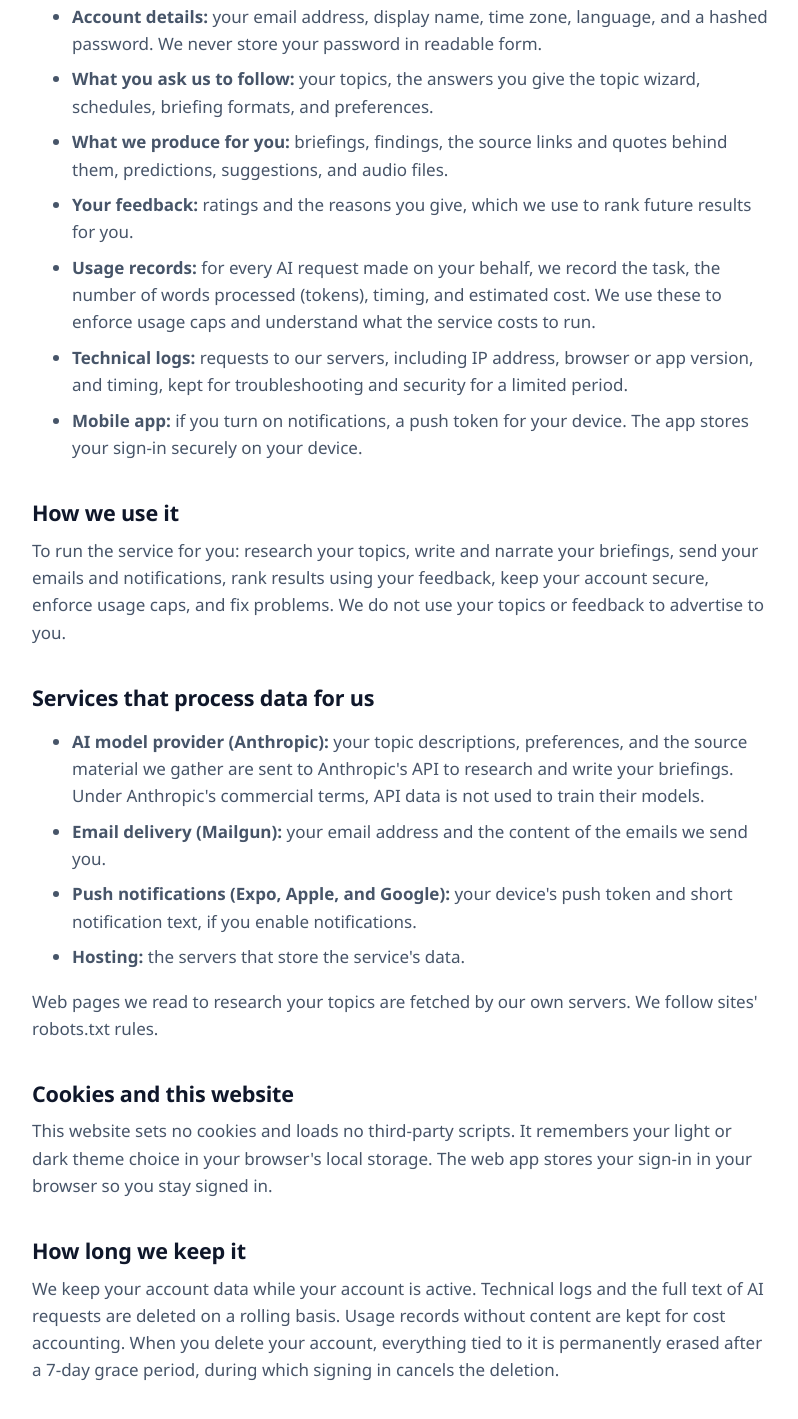
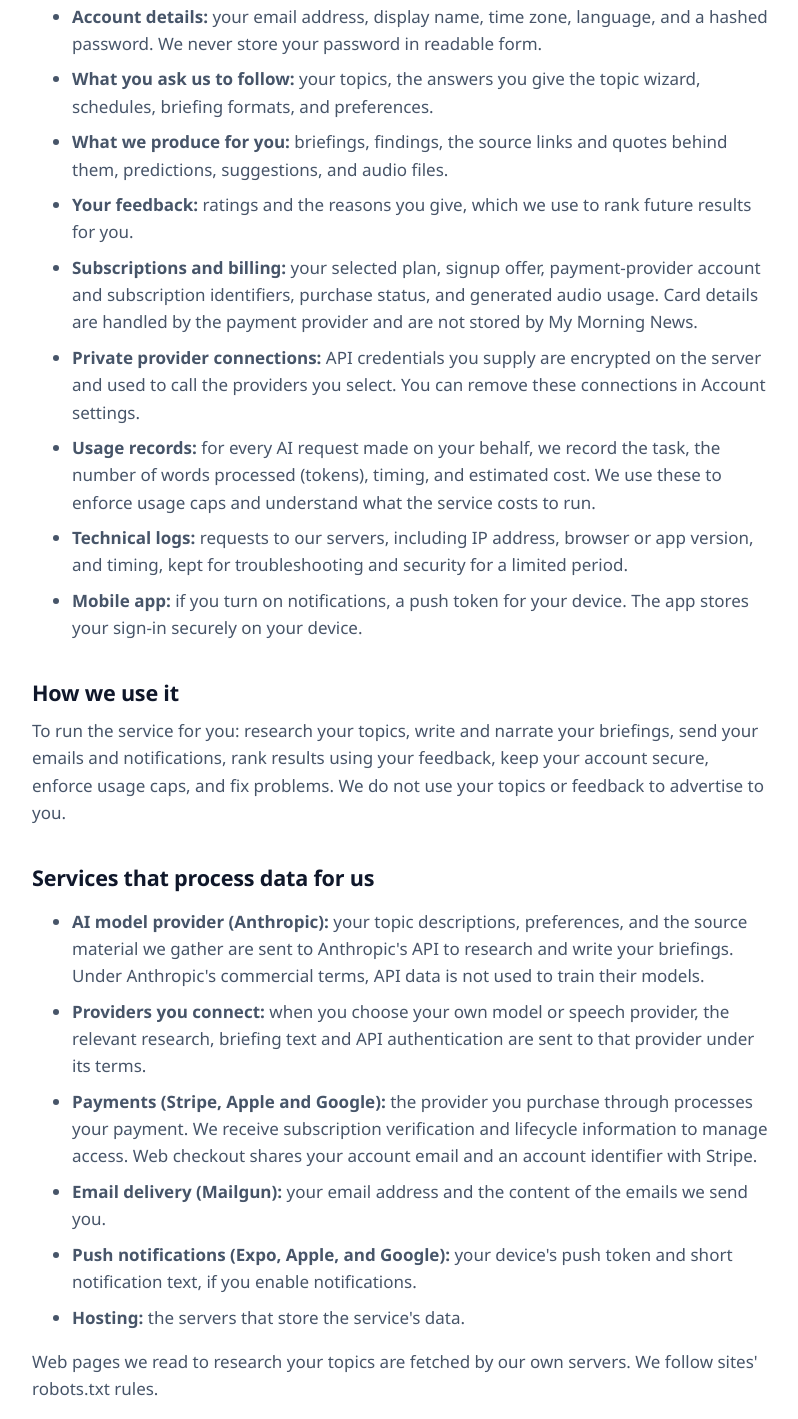
Before and after one commit to jchristn/mymorningnews.ai, a plain HTML site: page privacy.html in a window 1280 px wide. Shown: the part 660-2079 px from the top of the page, without its empty margins (238-1036 px from the left). Drawn offline with Linux system fonts and the light colour scheme.

Commit message:
Document payment and private provider data handling

```diff
--- a/privacy.html
+++ b/privacy.html
@@ -64,6 +64,8 @@
         <li><strong>What you ask us to follow:</strong> your topics, the answers you give the topic wizard, schedules, briefing formats, and preferences.</li>
         <li><strong>What we produce for you:</strong> briefings, findings, the source links and quotes behind them, predictions, suggestions, and audio files.</li>
         <li><strong>Your feedback:</strong> ratings and the reasons you give, which we use to rank future results for you.</li>
+        <li><strong>Subscriptions and billing:</strong> your selected plan, signup offer, payment-provider account and subscription identifiers, purchase status, and generated audio usage. Card details are handled by the payment provider and are not stored by My Morning News.</li>
+        <li><strong>Private provider connections:</strong> API credentials you supply are encrypted on the server and used to call the providers you select. You can remove these connections in Account settings.</li>
         <li><strong>Usage records:</strong> for every AI request made on your behalf, we record the task, the number of words processed (tokens), timing, and estimated cost. We use these to enforce usage caps and understand what the service costs to run.</li>
         <li><strong>Technical logs:</strong> requests to our servers, including IP address, browser or app version, and timing, kept for troubleshooting and security for a limited period.</li>
         <li><strong>Mobile app:</strong> if you turn on notifications, a push token for your device. The app stores your sign-in securely on your device.</li>
@@ -75,6 +77,8 @@
       <h2>Services that process data for us</h2>
       <ul>
         <li><strong>AI model provider (Anthropic):</strong> your topic descriptions, preferences, and the source material we gather are sent to Anthropic's API to research and write your briefings. Under Anthropic's commercial terms, API data is not used to train their models.</li>
+        <li><strong>Providers you connect:</strong> when you choose your own model or speech provider, the relevant research, briefing text and API authentication are sent to that provider under its terms.</li>
+        <li><strong>Payments (Stripe, Apple and Google):</strong> the provider you purchase through processes your payment. We receive subscription verification and lifecycle information to manage access. Web checkout shares your account email and an account identifier with Stripe.</li>
         <li><strong>Email delivery (Mailgun):</strong> your email address and the content of the emails we send you.</li>
         <li><strong>Push notifications (Expo, Apple, and Google):</strong> your device's push token and short notification text, if you enable notifications.</li>
         <li><strong>Hosting:</strong> the servers that store the service's data.</li>
@@ -85,7 +89,7 @@
       <p>This website sets no cookies and loads no third-party scripts. It remembers your light or dark theme choice in your browser's local storage. The web app stores your sign-in in your browser so you stay signed in.</p>
 
       <h2>How long we keep it</h2>
-      <p>We keep your account data while your account is active. Technical logs and the full text of AI requests are deleted on a rolling basis. Usage records without content are kept for cost accounting. When you delete your account, everything tied to it is permanently erased after a 7-day grace period, during which signing in cancels the deletion.</p>
+      <p>We keep your account data while your account is active. Technical logs and the full text of AI requests are deleted on a rolling basis. Usage records without content are kept for cost accounting. When you delete your account, your application content and stored private provider keys are permanently erased after a 7-day grace period, during which signing in cancels the deletion. Payment providers retain their own transaction records under their retention policies. Signing back in does not restart a canceled subscription.</p>
 
       <h2>Your choices and rights</h2>
       <ul>
```
